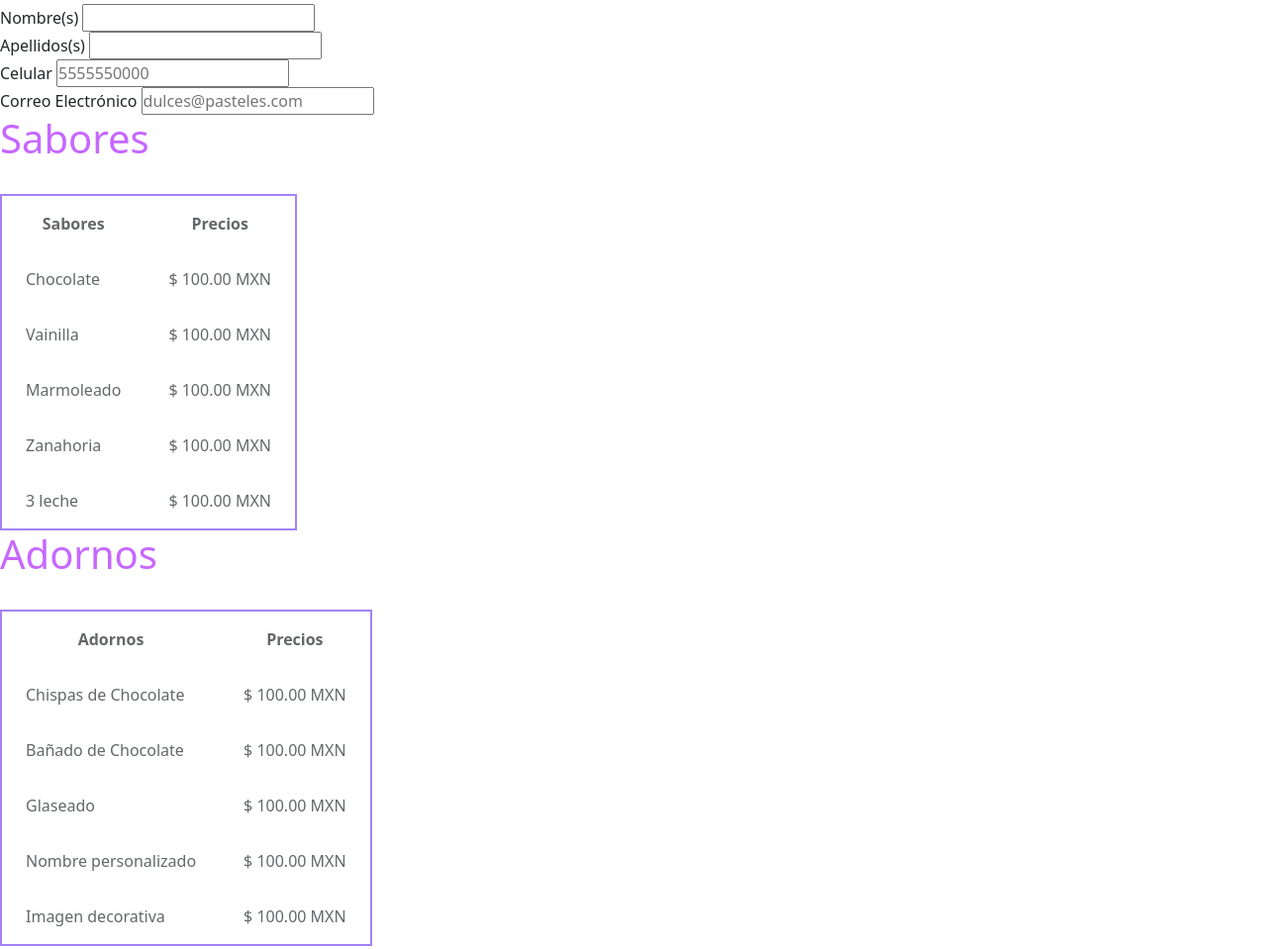
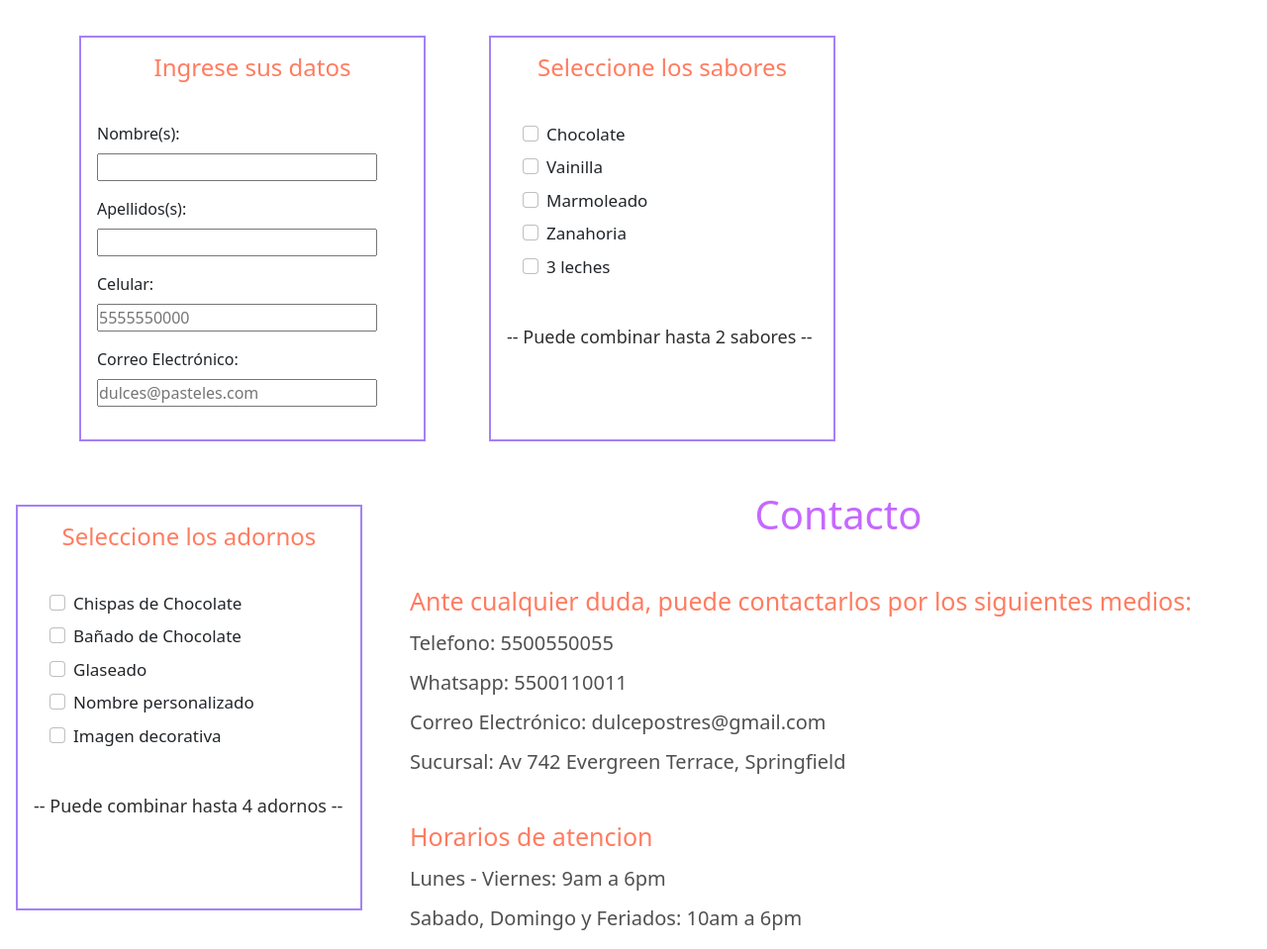
Before and after one commit to escalandres/LaunchX_HTML, a plain HTML site: page index.html in a window 1280 px wide. Shown: the part 1326-2285 px from the top of the page at 99% size. Drawn offline with nearby package versions, Linux system fonts and the light colour scheme.

Commit message:
index.html finished

```diff
--- a/index.html
+++ b/index.html
@@ -13,6 +13,36 @@
     <title>Dulces Postres</title>
 </head>
 <body>
+    <!-- <header class="s-fixed"> -->
+        <section class="s-fixed navbar-section" id="navbars">
+            <nav class="navbar navbar-expand-lg navbar-dark">
+                <div class="container-fluid">
+                    <a href="#"><img class="logo-nav" src="./src/img/logopasteles.PNG" alt=""></a>
+                    <ul class="navbar-nav me-auto mb-2 mb-lg-0">
+                        <div class="n-left s-cross-center">
+                            <li class="nav-item niv">
+                                <div class="sabor-div">
+                                    <a id="sabor-btn" class="nav-link nbtn" href="#menu-section">Sabores y adornos</a>
+                                </div>
+                            </li>
+                            <li class="nav-item niv">
+                                <div class="pedidoo-div">
+                                    <a id="pedido-btn" class="nav-link" href="#pedido-section">Hacer pedido</a>
+                                </div>
+                            </li>
+                            <li class="nav-item niv">
+                                <div class="contacto-div">
+                                    <a id="contacto-btn" class="nav-link" href="#contacto-section">Contacto</a>
+                                </div>
+                            </li>
+                        </div>
+                    </ul>
+
+                </div>
+            </nav>
+        </section>
+    <!-- </header> -->
+
     <section class="navbar-section" id="navbars">
         <nav class="navbar navbar-expand-lg navbar-dark">
             <div class="container-fluid">
@@ -147,108 +177,105 @@
     <section id="pedido-section">
         <h1 class="h1-section">Haz tu pedido</h1>
         <div class="form-section">
-            <form action="">
-                <div class="nombres">
-                    <div class="name-div">
-                        <label for="">Nombre(s)</label>
-                        <input type="text" name="name">
-                    </div>
-                    <div class="lastname-div">
-                        <label for="">Apellidos(s)</label>
-                        <input type="text" name="lastname">
+            <form action="" class="">
+                <div class="pedidos-form" id="cliente-div">
+                    <h2 class="pedido-h2">Ingrese sus datos</h2>
+                    <div class="pdiv">
+                        <div class="inter-pdiv name-div">
+                            <label for="">Nombre(s): </label>
+                            <div class="datos-input">
+                                <input class="pedidos-input" type="text" name="name">
+                            </div>
+
+                        </div>
+                        <div class="inter-pdiv lastname-div">
+                            <label for="">Apellidos(s):</label>
+                            <div class="datos-input">
+                                <input class="pedidos-input" type="text" name="lastname">
+                            </div>
+
+                        </div>
+                        <div class="inter-pdiv cellphone-div">
+                            <label for="">Celular:</label>
+                            <div class="datos-input">
+                                <input class="pedidos-input" type="number" name="cellphone" maxlength="10" minlength="10" placeholder="5555550000">
+                            </div>
+                        </div>
+                        <div class="inter-pdiv email-div">
+                            <label for="">Correo Electrónico: </label>
+                            <div class="datos-input">
+                                <input class="pedidos-input" id="email-input" type="email" name="email" placeholder="dulces@pasteles.com">
+                            </div>
+                        </div>
                     </div>
                 </div>
-                <div class="datos">
-                    <div class="cellphone-div">
-                        <label for="">Celular</label>
-                        <input type="number" name="cellphone" maxlength="10" minlength="10" placeholder="5555550000">
+
+                <div class="pedido-option">
+                    <div class="pedidos-form" id="sabores-div">
+                        <h2 class="pedido-h2">Seleccione los sabores</h2>
+                        <div class="form-check check">
+                            <input class="form-check-input" name="sabores-check" type="checkbox" value="1" id="flexCheckDefault">
+                            <label class="form-check-label check-label" for="flexCheckDefault">Chocolate</label>
+                        </div>
+                        <div class="form-check check">
+                            <input class="form-check-input" name="sabores-check" type="checkbox" value="2" id="flexCheckChecked">
+                            <label class="form-check-label check-label" for="flexCheckChecked">Vainilla</label>
+                        </div>
+                        <div class="form-check check">
+                            <input class="form-check-input" name="sabores-check" type="checkbox" value="3" id="flexCheckChecked">
+                            <label class="form-check-label check-label" for="flexCheckChecked">Marmoleado</label>
+                        </div>
+                        <div class="form-check check">
+                            <input class="form-check-input" name="sabores-check" type="checkbox" value="4" id="flexCheckChecked">
+                            <label class="form-check-label check-label" for="flexCheckChecked">Zanahoria</label>
+                        </div>
+                        <div class="form-check check">
+                            <input class="form-check-input" name="sabores-check" type="checkbox" value="5" id="flexCheckChecked">
+                            <label class="form-check-label check-label" for="flexCheckChecked">3 leches</label>
+                        </div>
+                        <h3 class="pedido-h3">-- Puede combinar hasta 2 sabores --</h3>
                     </div>
-                    <div class="email-div">
-                        <label for="">Correo Electrónico</label>
-                        <input type="email" name="email" placeholder="dulces@pasteles.com">
+                    <div class="pedidos-form" id="sabores-div">
+                        <h2 class="pedido-h2">Seleccione los adornos</h2>
+                        <div class="form-check check">
+                            <input class="form-check-input" name="adornos-check" type="checkbox" value="1" id="flexCheckDefault">
+                            <label class="form-check-label check-label" for="flexCheckDefault">Chispas de Chocolate</label>
+                        </div>
+                        <div class="form-check check">
+                            <input class="form-check-input" name="adornos-check" type="checkbox" value="2" id="flexCheckChecked">
+                            <label class="form-check-label check-label" for="flexCheckChecked">Bañado de Chocolate</label>
+                        </div>
+                        <div class="form-check check">
+                            <input class="form-check-input" name="adornos-check" type="checkbox" value="3" id="flexCheckChecked">
+                            <label class="form-check-label check-label" for="flexCheckChecked">Glaseado</label>
+                        </div>
+                        <div class="form-check check">
+                            <input class="form-check-input" name="adornos-check" type="checkbox" value="4" id="flexCheckChecked">
+                            <label class="form-check-label check-label" for="flexCheckChecked">Nombre personalizado</label>
+                        </div>
+                        <div class="form-check check">
+                            <input class="form-check-input" name="adornos-check" type="checkbox" value="5" id="flexCheckChecked">
+                            <label class="form-check-label check-label" for="flexCheckChecked">Imagen decorativa</label>
+                        </div>
+                        <h3 class="pedido-h3">-- Puede combinar hasta 4 adornos --</h3>
                     </div>
+
                 </div>
-                <div class="pedido-option">
-                    <div class="pedido-sabores">
-                        <h1>Sabores</h1>
-                        <table>
-                            <thead>
-                                <tr>
-                                    <th>Sabores</th>
-                                    <th>Precios</th>
-                                </tr>
-                            </thead>
-                            <tbody>
-                                <tr>
-                                    <td>Chocolate</td>
-                                    <td>$  100.00  MXN</td>
-                                </tr>
-                                <tr>
-                                    <td>Vainilla</td>
-                                    <td>$  100.00  MXN</td>
-                                </tr>
-                                <tr>
-                                    <td>Marmoleado</td>
-                                    <td>$  100.00  MXN</td>
-                                </tr>
-                                <tr>
-                                    <td>Zanahoria</td>
-                                    <td>$  100.00  MXN</td>
-                                </tr>
-                                <tr>
-                                    <td>3 leche</td>
-                                    <td>$  100.00  MXN</td>
-                                </tr>
-                            </tbody>
-
-                        </table>
-                    </div>
-                    <div class="pedido-adornos">
-                        <h1>Adornos</h1>
-                        <table >
-                            <thead>
-                                <tr>
-                                    <th>Adornos</th>
-                                    <th>Precios</th>
-                                </tr>
-                            </thead>
-                            <tbody>
-                                <tr>
-                                    <td>Chispas de Chocolate</td>
-                                    <td>$  100.00  MXN</td>
-                                </tr>
-                                <tr>
-                                    <td>Bañado de Chocolate</td>
-                                    <td>$  100.00  MXN</td>
-                                </tr>
-                                <tr>
-                                    <td>Glaseado</td>
-                                    <td>$  100.00  MXN</td>
-                                </tr>
-                                <tr>
-                                    <td>Nombre personalizado</td>
-                                    <td>$  100.00  MXN</td>
-                                </tr>
-                                <tr>
-                                    <td>Imagen decorativa</td>
-                                    <td>$  100.00  MXN</td>
-                                </tr>
-                            </tbody>
-
-                        </table>
-                    </div>
-                </div>
-                <!-- Nombre,
-                Teléfono,
-                Correo Electrónico,
-                Descripción general del pastel y
-                la selección de sabores y adornos. -->
             </form>
         </div>
     </section>
     <section id="contacto-section">
-
         <h1 class="h1-section">Contacto</h1>
+        <h2 class="contacto-h2">Ante cualquier duda, puede contactarlos por los siguientes medios:</h2>
+        <div class="contacto-div">
+            <h3 class="contacto-h3">Telefono: 5500550055</h3>
+            <h3 class="contacto-h3">Whatsapp: 5500110011</h3>
+            <h3 class="contacto-h3">Correo Electrónico: dulcepostres@gmail.com</h3>
+            <h3 class="contacto-h3">Sucursal: Av 742 Evergreen Terrace, Springfield </h3>
+            <h2 class="contacto-h2">Horarios de atencion</h2>
+            <h3 class="contacto-h3">Lunes - Viernes: 9am a 6pm</h3>
+            <h3 class="contacto-h3">Sabado, Domingo y Feriados: 10am a 6pm</h3>
+        </div>
     </section>
     <footer>
         <div class="container-fluid footer-section">
--- a/src/css/style.css
+++ b/src/css/style.css
@@ -6,7 +6,11 @@ body{
     background-color: white;
     /* background: linear-gradient(to bottom, #FF9E68, #FF68DE); */
 }
-
+.s-fixed{
+    z-index:100;
+    position:fixed;
+    width:100%;
+}
 section{
     margin-bottom: 3rem;
 }
@@ -129,8 +133,79 @@ th,td{
 td{
     text-align: left;
 }
+#pedido-section{
+    height: 500px;
+    width: 100%;
+}
 
+.pedidos-form{
+    margin: 2rem 3rem 2rem 1rem;
+    border: 2px solid #a481f7;
+    width: 350px;
+    height: 410px;
+    padding: 1rem;
+}
 
+#cliente-div{
+    float: left;
+    margin-left: 5rem;
+}
+#sabores-div{
+    float: center;
+}
+
+#adornos-div{
+    float: right;
+}
+
+.pedido-h2{
+    font-size: 24px;
+    text-align: center;
+    color: #FF7C60;
+    margin-bottom: 2.5rem;
+}
+.check{
+    margin: 0.5rem 1.5rem 1rem 1rem;
+
+}
+.check-label{
+    font-size: 17px;
+}
+
+.pdiv{
+    margin-bottom: 2rem;
+}
+
+.inter-pdiv{
+    margin-bottom: 1rem;
+}
+.datos-input{
+    margin: 0.5rem 0rem 1rem;
+}
+
+.pedido-h3{
+    font-size: 18px;
+    color: rgb(46, 46, 46);
+    margin-top: 3rem;
+}
+
+.pedidos-input{
+    width: 90%;
+}
+
+/*  ---Contacto section---    */
+.contacto-h2{
+    margin-top: 3rem;
+    margin-left: 0.7rem;
+    font-size: 25px;
+    color: #FF7C60;
+}
+.contacto-h3{
+    margin-top: 1rem;
+    margin-left: 2.2rem;
+    font-size: 20px;
+    color: rgb(80, 80, 80);
+}
 /*  ---Footer section---    */
 .social-icon{
     margin: 40px 10px;
```
Also changed, not shown: 1 other file.
